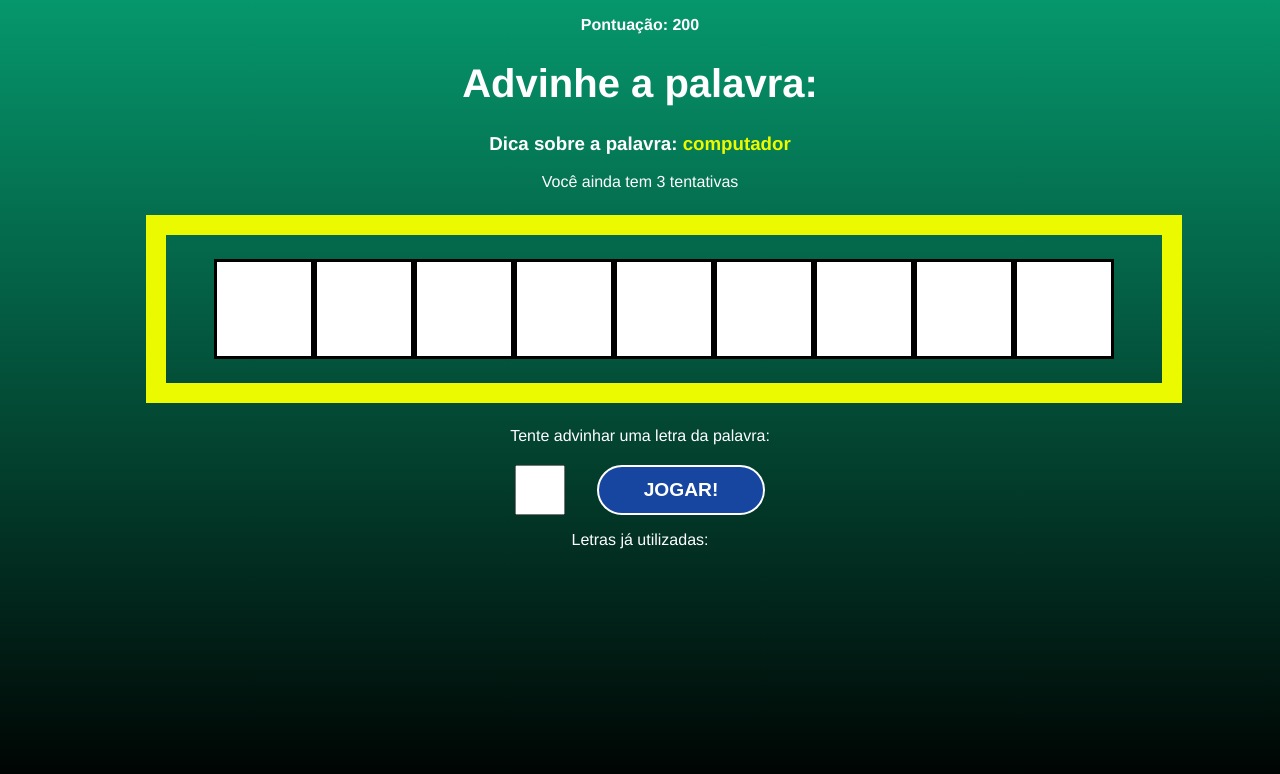
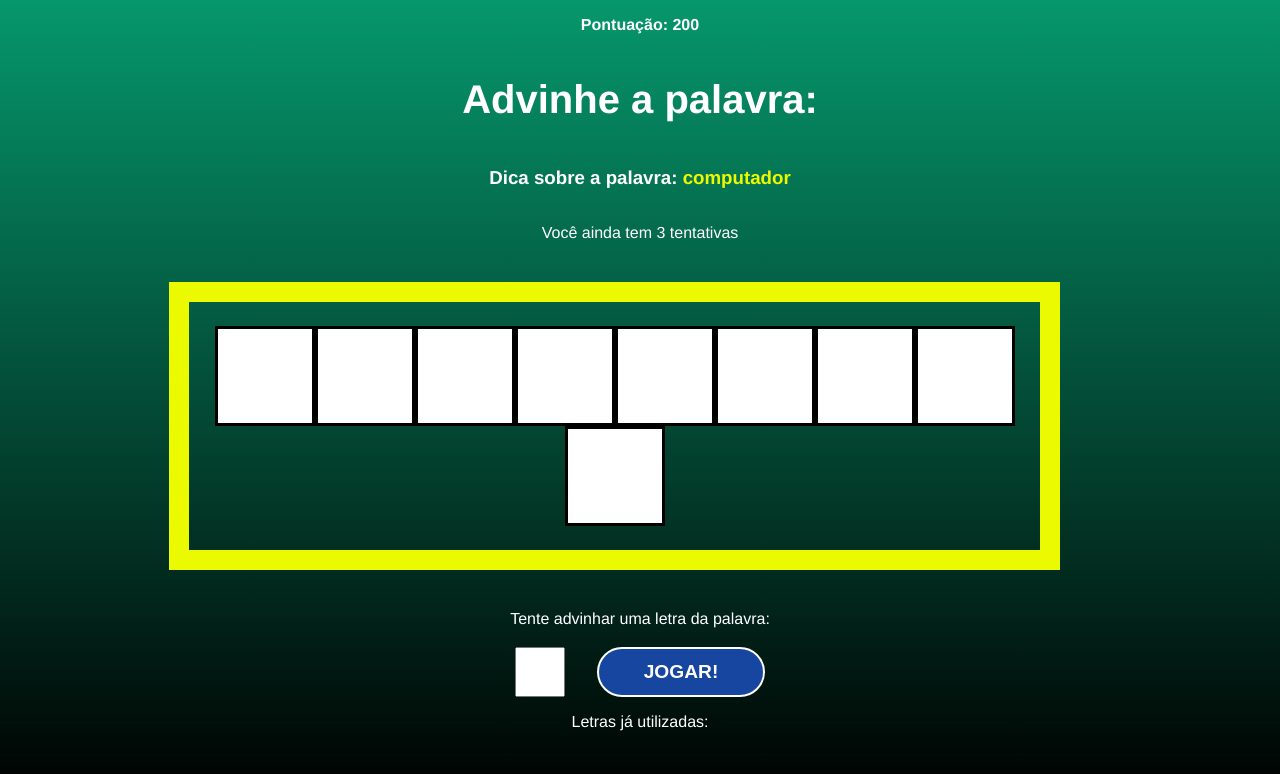
Before and after one commit to ederhscc/project-secret-word, a React (Vite) app: page / in a window 1280 px wide. Shown: the top 774 px of the page. Built offline with nearby package versions, Linux system fonts and the light colour scheme.

Commit message:
created styles in  class .game

```diff
--- a/src/components/Game.css
+++ b/src/components/Game.css
@@ -1,3 +1,10 @@
+.game {
+    width: 90%;
+    margin: 0 auto;
+    display: flex;
+    flex-direction: column;
+}
+
 .game h1 {
     font-size: 2.5em;
 }
@@ -19,7 +26,7 @@
     text-align: center;
     justify-content: center;
     align-items: center;
-    width: 100%;
+    width: 90%;
 }
 
 .letter,
```
